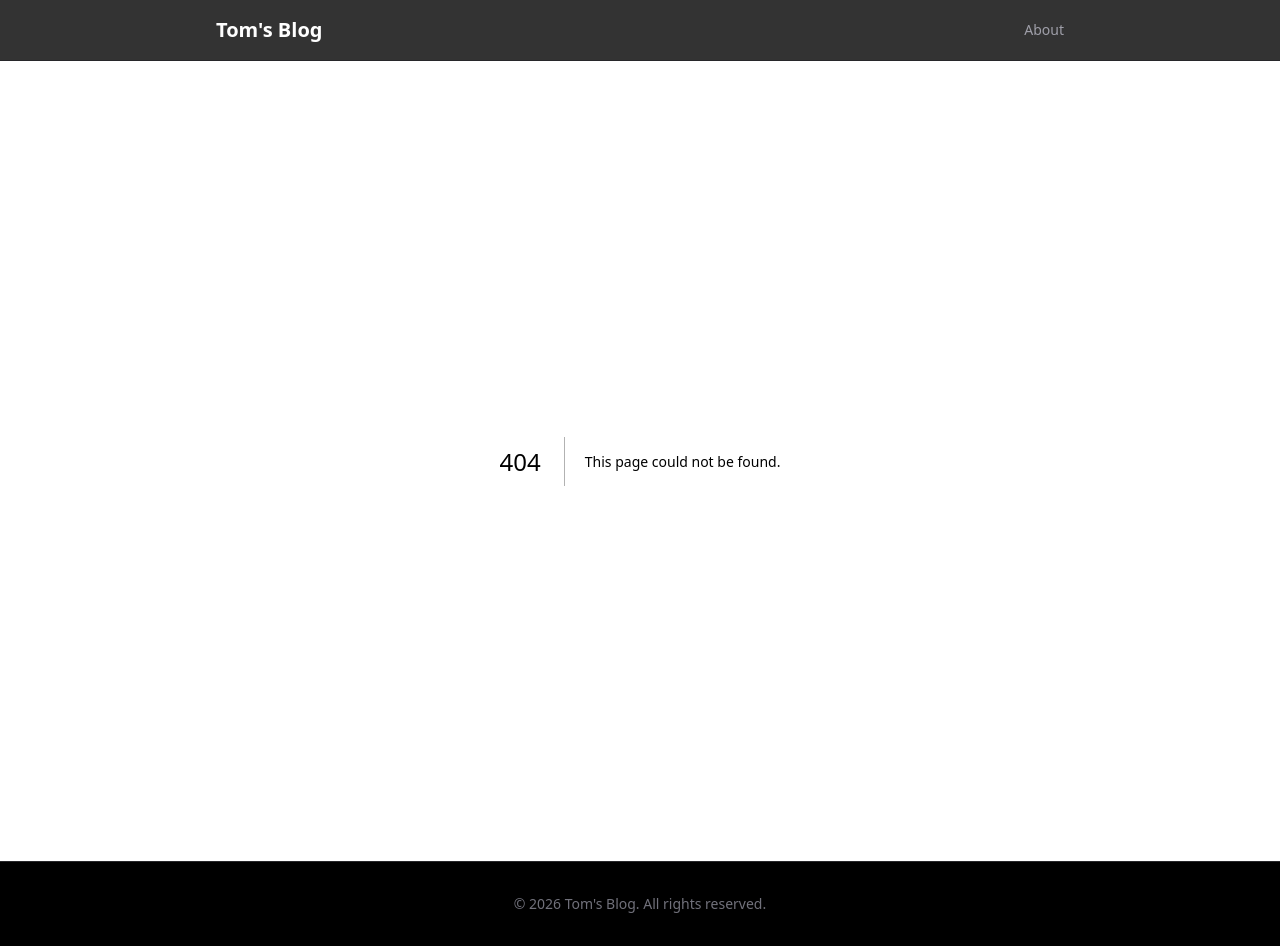
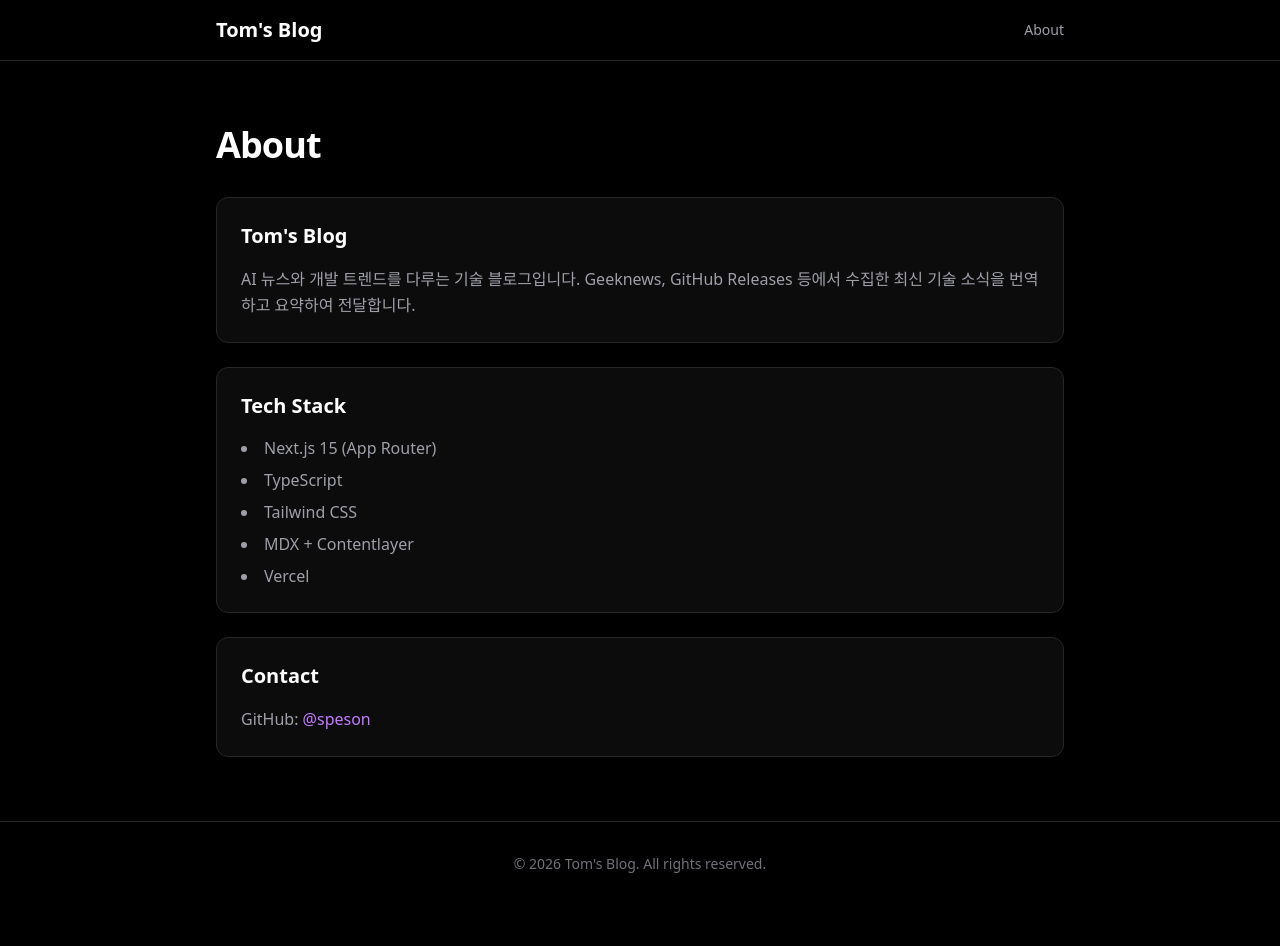
Before and after one commit to speson/toms-blog, a Next.js app: page /about in a window 1280 px wide. Before the commit this address had no page. After the commit the page ends 906 px from the top, so only its background shows below. Built offline with nearby package versions, Linux system fonts and the light colour scheme.

Commit message:
[feat](seo): SEO 및 About 페이지 추가
- sitemap.ts: 동적 sitemap.xml 생성
- robots.ts: 검색 엔진 크롤링 허용
- about/page.tsx: 블로그 소개 페이지

```diff
--- /dev/null
+++ b/app/about/page.tsx
@@ -0,0 +1,55 @@
+import { Metadata } from "next";
+
+export const metadata: Metadata = {
+  title: "About",
+  description: "Tom's Blog 소개",
+};
+
+export default function AboutPage() {
+  return (
+    <div className="mx-auto max-w-4xl px-6 py-16">
+      <h1 className="mb-8 text-4xl font-bold tracking-tight text-white">
+        About
+      </h1>
+
+      <div className="space-y-6 text-zinc-400">
+        <section className="rounded-xl border border-zinc-800 bg-zinc-900/50 p-6">
+          <h2 className="mb-4 text-xl font-semibold text-white">
+            Tom&apos;s Blog
+          </h2>
+          <p className="leading-relaxed">
+            AI 뉴스와 개발 트렌드를 다루는 기술 블로그입니다. Geeknews, GitHub
+            Releases 등에서 수집한 최신 기술 소식을 번역하고 요약하여
+            전달합니다.
+          </p>
+        </section>
+
+        <section className="rounded-xl border border-zinc-800 bg-zinc-900/50 p-6">
+          <h2 className="mb-4 text-xl font-semibold text-white">Tech Stack</h2>
+          <ul className="list-inside list-disc space-y-2">
+            <li>Next.js 15 (App Router)</li>
+            <li>TypeScript</li>
+            <li>Tailwind CSS</li>
+            <li>MDX + Contentlayer</li>
+            <li>Vercel</li>
+          </ul>
+        </section>
+
+        <section className="rounded-xl border border-zinc-800 bg-zinc-900/50 p-6">
+          <h2 className="mb-4 text-xl font-semibold text-white">Contact</h2>
+          <p className="leading-relaxed">
+            GitHub:{" "}
+            <a
+              href="https://github.com/speson"
+              target="_blank"
+              rel="noopener noreferrer"
+              className="text-purple-400 hover:text-purple-300 transition-colors"
+            >
+              @speson
+            </a>
+          </p>
+        </section>
+      </div>
+    </div>
+  );
+}
--- /dev/null
+++ b/app/robots.ts
@@ -0,0 +1,11 @@
+import { MetadataRoute } from "next";
+
+export default function robots(): MetadataRoute.Robots {
+  return {
+    rules: {
+      userAgent: "*",
+      allow: "/",
+    },
+    sitemap: "https://toms-blog.vercel.app/sitemap.xml",
+  };
+}
--- /dev/null
+++ b/app/sitemap.ts
@@ -0,0 +1,31 @@
+import { MetadataRoute } from "next";
+import { getAllPosts } from "@/lib/posts";
+
+const BASE_URL = "https://toms-blog.vercel.app";
+
+export default function sitemap(): MetadataRoute.Sitemap {
+  const posts = getAllPosts();
+
+  const postEntries: MetadataRoute.Sitemap = posts.map((post) => ({
+    url: `${BASE_URL}/posts/${post.slug}`,
+    lastModified: new Date(post.date),
+    changeFrequency: "monthly",
+    priority: 0.8,
+  }));
+
+  return [
+    {
+      url: BASE_URL,
+      lastModified: new Date(),
+      changeFrequency: "daily",
+      priority: 1,
+    },
+    {
+      url: `${BASE_URL}/about`,
+      lastModified: new Date(),
+      changeFrequency: "monthly",
+      priority: 0.5,
+    },
+    ...postEntries,
+  ];
+}
```
